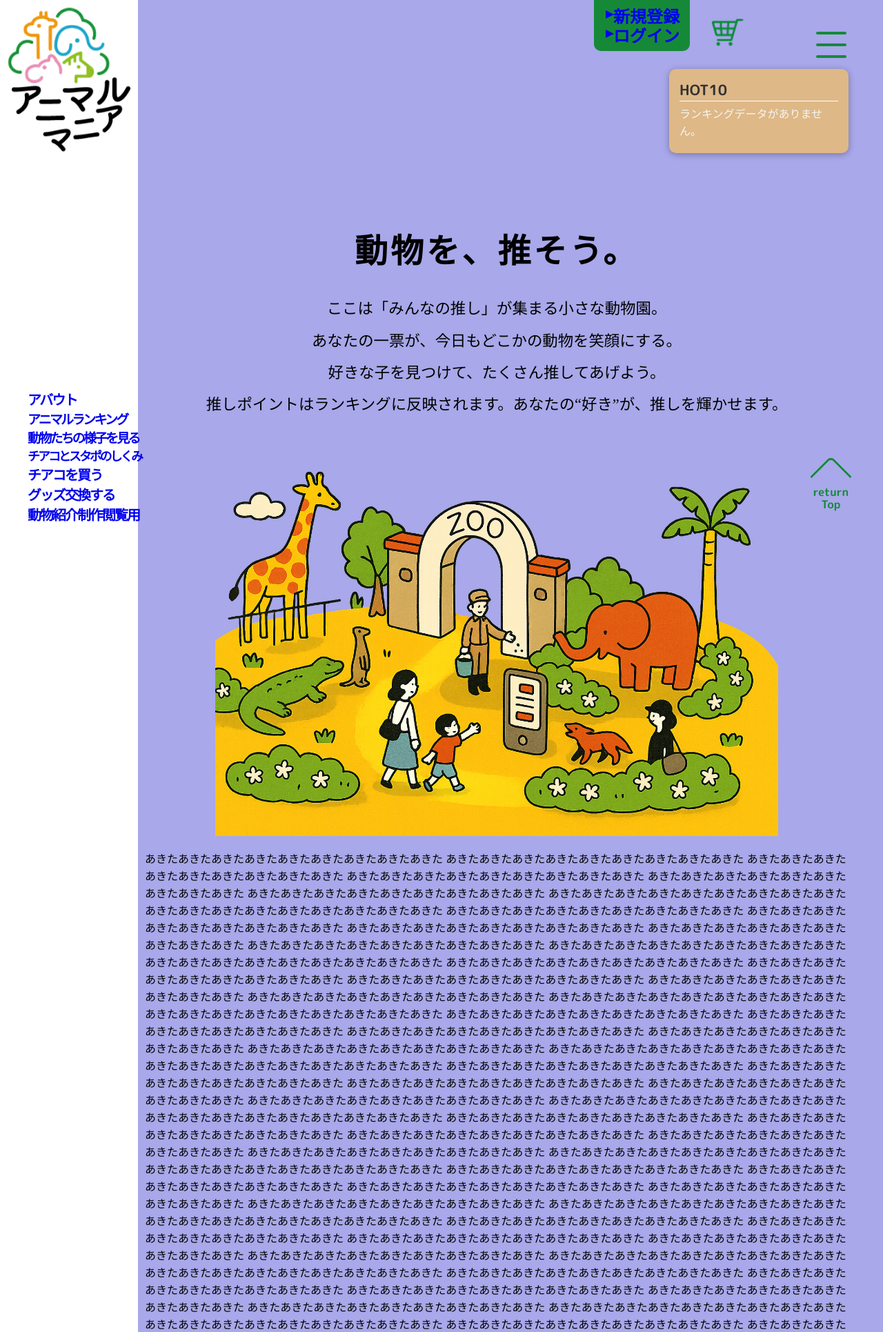
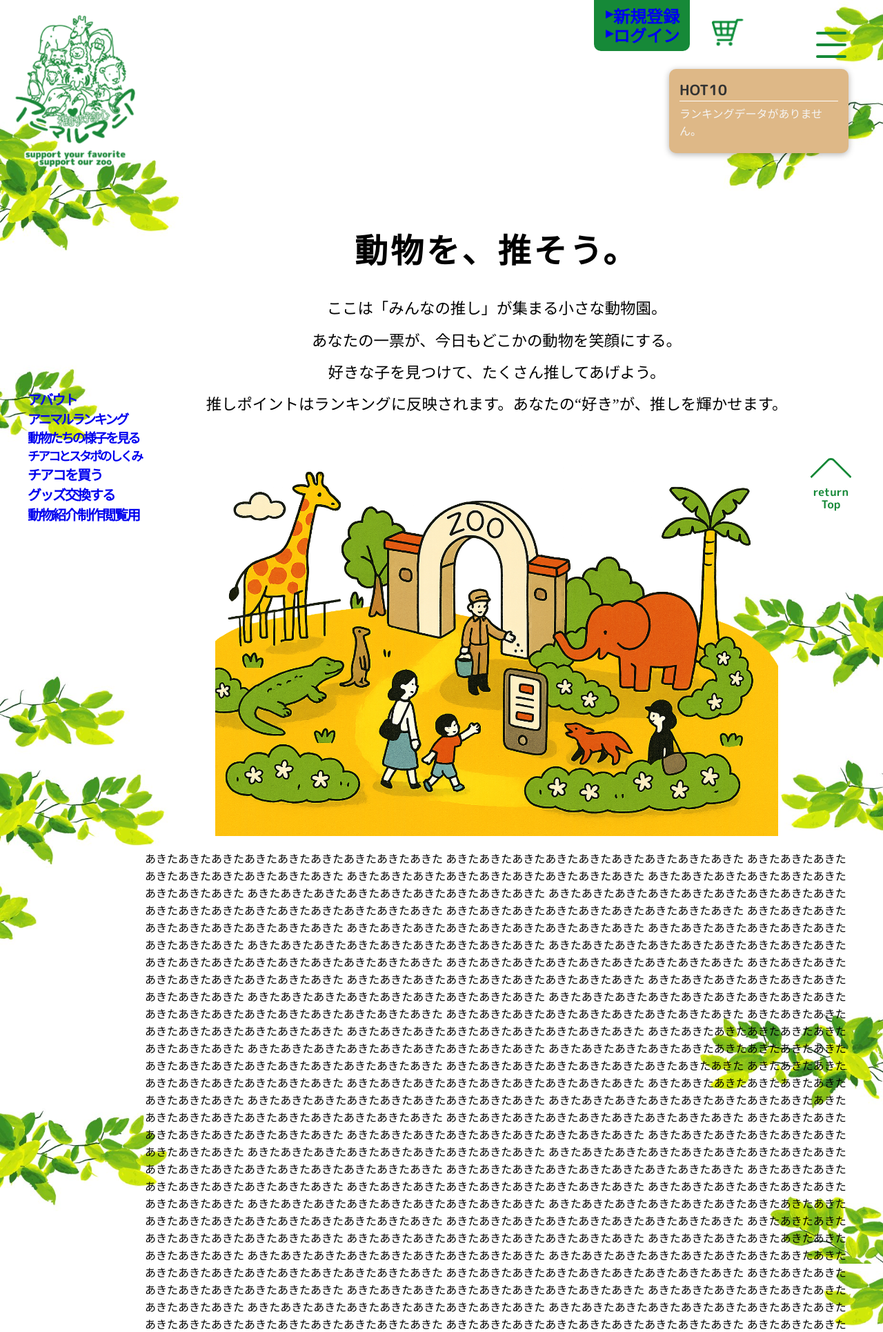
Before and after one commit to muratter93/oshiapp, a Django app: page / in a window 1280 px wide. Shown: the top 1931 px of the page at 69% size. Run offline with Django 5.2, Linux system fonts and the light colour scheme; data that the repository does not hold is empty; some web fonts are replaced.

Commit message:
logo等途中です※未着色（秋田）

```diff
--- a/common/templates/common/base.html
+++ b/common/templates/common/base.html
@@ -286,7 +286,7 @@
                             <a class="hum_name" href="#"><h3 class="hamburger_menu_content_h3">{{ user.name|default:user.username }}</a><span> 様</span></h3>
                             <a class="hamburger_menu_content_a" href="#">マイページ</a>
                             <a class="hamburger_menu_content_a" href="{% url 'money:purchase_history' %}">チアコ·スタポ購入履歴</a>
-                            <a class="hamburger_menu_content_a" href="#">グッズ交換履歴</a>
+                            <a class="hamburger_menu_content_a" href="{% url 'goods:order_history' %}">グッズ交換履歴</a>
                             <a class="hamburger_menu_content_a" href="#">会員情報変更</a>
                             <a class="hamburger_menu_content_a" href="{% url 'accounts:logout' %}">ログアウト</a>
                             {% else %}
@@ -358,12 +358,14 @@
                     </ul>
                 </div>
                 <br><br>
-                <small>アニマルマニア</small>
+                <a href="{% url 'main:index' %}">
+                    <img id="footer_logo" src="{% static 'img/logo_lang.png' %}" alt="footer_logo">
+                </a>
                 <br><br>
                 <a href="{% url 'dashboard:dashboard_login' %}">
                     <img id="footer_tree_kanri" src="{% static 'img/tree_kanri.png' %}" alt="tree_kanri">
                 </a>
-                <br><br><br>
+                <br><br><br><br>
             </div>
         </footer>
 
--- a/static/css/base.css
+++ b/static/css/base.css
@@ -14,7 +14,7 @@ body {
   font-family: 'M PLUS Rounded 1c';
   margin: 0;
   padding: 0;
-  /* background-image: url("/static/img/animal_haikei.jpg"); */
+  background-image: url("/static/img/animal_haikei.jpg");
   background-size: 100%;
   /* background-repeat: no-repeat; */
 }
@@ -47,8 +47,9 @@ a:hover img { opacity: 0.7;}
 /* 左部分ロゴ部分 */
 
 .main_left_image {
-  top: 10px;
-  width: 200px;
+  width: 178px;
+  margin-left: 20px;
+  margin-top: 20px;
 }
 
 
@@ -101,7 +102,7 @@ nav ul li a {
 #main_center {
   margin-left: 200px;
   padding: 100px 40px 0px 10px;
-  background-color: rgb(168, 168, 234);
+  /* background-color: rgb(168, 168, 234); */
 }
 
 
@@ -471,9 +472,8 @@ footer {
   color: rgb(102, 217, 133);
 }
 
-#footer_box small {
-  color: rgb(102, 217, 133);
-  text-align: center;
+#footer_logo {
+  width: 230px;
 }
 
 #footer_tree_kanri {
```
Also changed, not shown: static/img/animalmania_logo_kari.png, static/img/logo_lang.png (added), static/img/tree_kanri.png.
